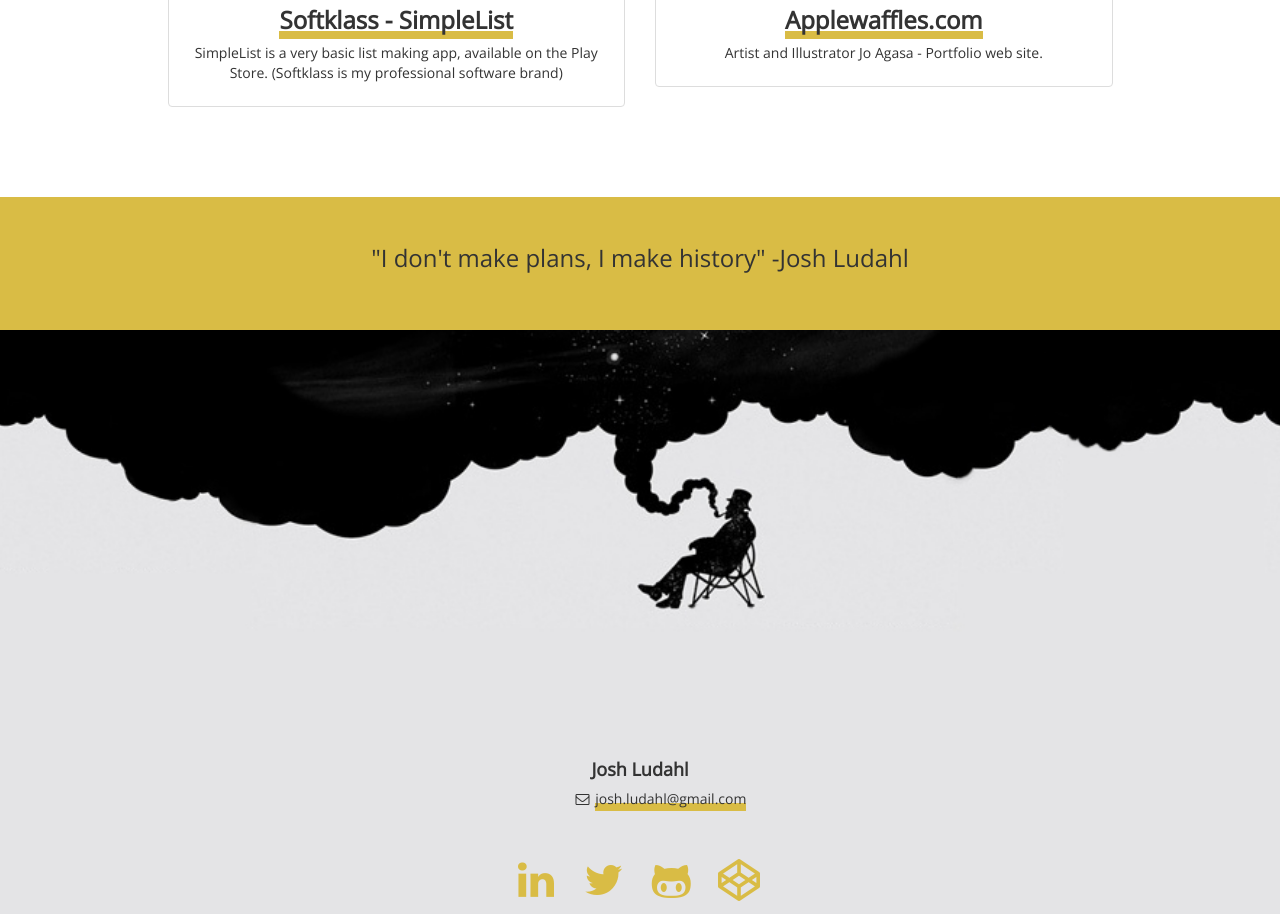
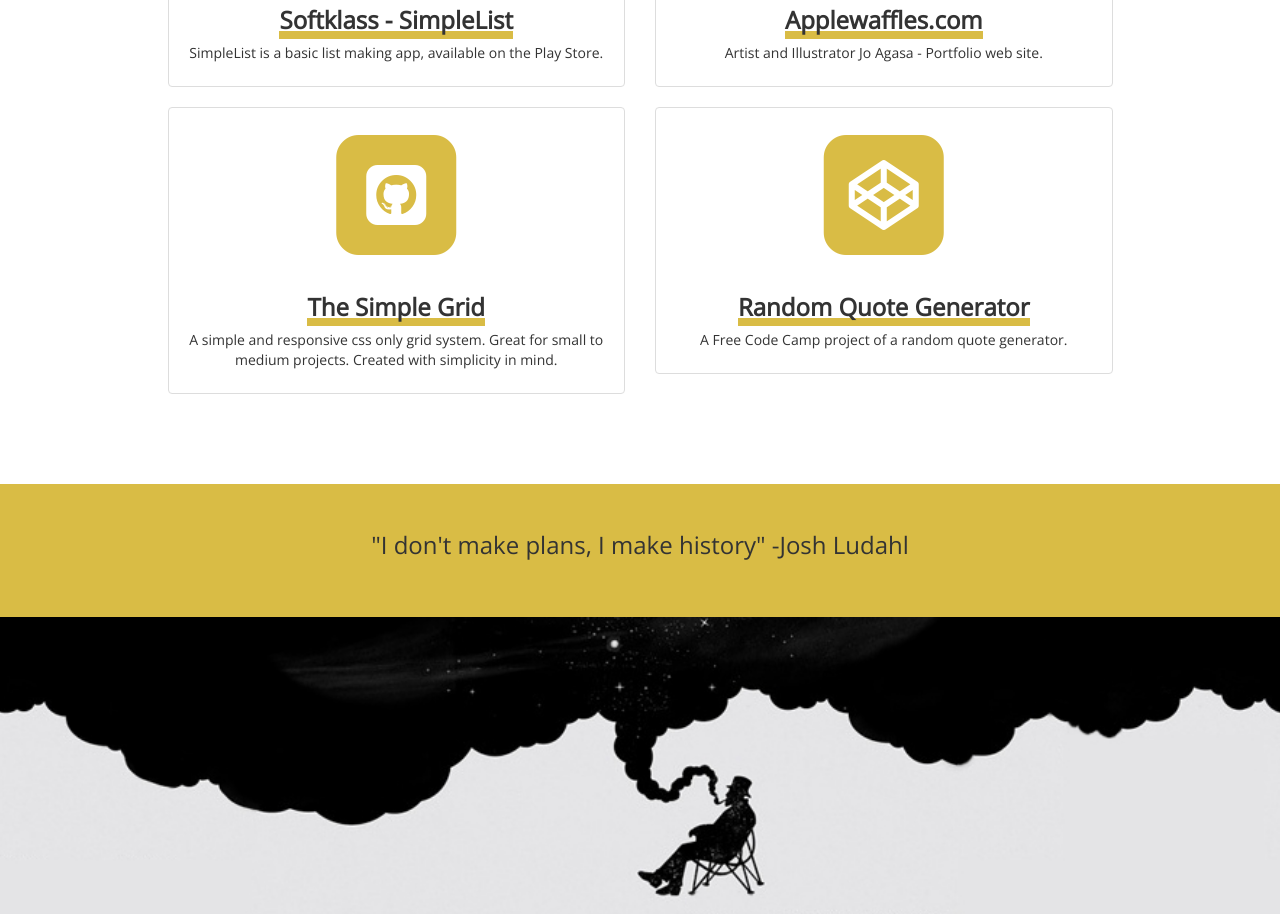
Before and after one commit to JoshLudahl/JoshLudahl.github.io, a plain HTML site: page index.html in a window 1280 px wide. Shown: the part 2858-3772 px from the top of the page. Drawn offline with nearby package versions, Linux system fonts and the light colour scheme; a web font is replaced by a local one.

Commit message:
Updated Portfolio
Update portfolio and footer links.

```diff
--- a/index.html
+++ b/index.html
@@ -16,16 +16,16 @@
 
     <!-- Custom CSS -->
     <link href="css/styles.css" rel="stylesheet">
-    <link href="img/favicon.fw.png" rel="icon" type="image/png" />
+    <link href="img/favicon.fw.png" rel="icon" type="image/png"/>
 
     <!-- Custom Fonts -->
     <link href="font-awesome/css/font-awesome.min.css" rel="stylesheet" type="text/css">
-    <link href="http://fonts.googleapis.com/css?family=Source+Sans+Pro:300,400,700,300italic,400italic,700italic" rel="stylesheet" type="text/css">
+    <link href="http://fonts.googleapis.com/css?family=Source+Sans+Pro:300,400,700,300italic,400italic,700italic"
+          rel="stylesheet" type="text/css">
 
 </head>
 
 <body>
-
 
 
 <!-- Navigation -->
@@ -33,7 +33,8 @@
     <div class="container-fluid">
         <!-- Brand and toggle get grouped for better mobile display -->
         <div class="navbar-header">
-          <button type="button" class="navbar-toggle collapsed" data-toggle="collapse" data-target="#bs-example-navbar-collapse-1" aria-expanded="false">
+            <button type="button" class="navbar-toggle collapsed" data-toggle="collapse"
+                    data-target="#bs-example-navbar-collapse-1" aria-expanded="false">
                 <span class="sr-only">Toggle navigation</span>
                 <span class="icon-bar"></span>
                 <span class="icon-bar"></span>
@@ -41,7 +42,7 @@
             </button>
 
             <a class="navbar-brand" href="#top">
-      <img alt="Brand" src="img/flag.fw.png" />
+                <img alt="Brand" src="img/flag.fw.png"/>
             </a>
             <a class="navbar-brand" href="#top">Josh Ludahl</a>
         </div>
@@ -72,7 +73,8 @@
         <div class="row">
             <div class="col-lg-12 text-center link-underline">
                 <h2>Welcome to the personal project portal for Josh Ludahl. </h2>
-                    <p>This site is where I keep my current and past project on display. If you like what you see, feel free to get in <a href="#contact">touch</a>.</p>
+                <p>This site is where I keep my current and past project on display. If you like what you see, feel free
+                    to get in <a href="#contact">touch</a>.</p>
             </div>
         </div>
 
@@ -105,7 +107,8 @@
                             <h4>
                                 <strong>Mobile</strong>
                             </h4>
-                                <p>I enjoy building for mobile and web with a special interest in running-related applications</p>
+                            <p>I enjoy building for mobile and web with a special interest in running-related
+                                applications</p>
                             <a href="#contact">Learn More</a>
                         </div>
                     </div>
@@ -113,7 +116,7 @@
                         <div class="service-item">
                                 <span class="fa-stack fa-4x">
                                 <i class="fa fa-circle fa-stack-2x"></i>
-                                <i class="fa fa-lightbulb-o fa-stack-1x text-primary"></i>
+                                <i class="fa fa-globe fa-stack-1x text-primary"></i>
                             </span>
                             <h4>
                                 <strong>Web</strong>
@@ -131,7 +134,8 @@
                             <h4>
                                 <strong>Fist Bump</strong>
                             </h4>
-                                <p>I'm a pretty laid-back guy so feel free to get in touch for a project, or just to say hi.</p>
+                            <p>I'm a pretty laid-back guy so feel free to get in touch for a project, or just to say
+                                hi.</p>
                             <a href="#contact">Fist bump</a>
                         </div>
                     </div>
@@ -155,16 +159,19 @@
                 <p>
                     Below you will find some of the projects I've worked on. A lot of these projects are for fun.
                 </p>
+
+
                 <div class="row">
-
 
                     <div class="col-md-6 ">
                         <div class="thumbnail portfolio-item">
                             <img src="img/runner.jpg" alt="...">
                             <div class="caption">
-                       <h3 class="text-center"><a href="http://www.makemy.run" target="_blank">Makemy.run</a></h3>
+                                <h3 class="text-center"><a href="https://agile-hollows-78681.herokuapp.com/"
+                                                           target="_blank">Makemy.run</a></h3>
                                 <p>
-                         Currently working on a personal running log / web application. (a work in progress, expect errors and stuff)
+                                    Currently working on a personal running log / web application. (a work in progress,
+                                    expect errors and stuff)
                                 </p>
                             </div>
                         </div>
@@ -174,7 +181,8 @@
                         <div class="thumbnail portfolio-item">
                             <img src="img/portfolio.png" alt="...">
                             <div class="caption">
-                       <h3 class="text-center"><a href="http://www.ludahl.com" target="_blank">Ludahl Photography</a></h3>
+                                <h3 class="text-center"><a href="http://www.ludahl.com" target="_blank">Ludahl
+                                    Photography</a></h3>
                                 <p>
                                     A site to showcase hobby photography with a simplistic design.
                                 </p>
@@ -189,9 +197,11 @@
                         <div class="thumbnail portfolio-item">
                             <img src="img/softklass_logo.fw.png" alt="...">
                             <div class="caption">
-                       <h3 class="text-center"><a href="https://play.google.com/store/apps/details?id=com.softklass.ohlaph.todo&hl=en" target="_blank">Softklass - SimpleList</a></h3>
+                                <h3 class="text-center"><a
+                                        href="https://play.google.com/store/apps/details?id=com.softklass.ohlaph.todo&hl=en"
+                                        target="_blank">Softklass - SimpleList</a></h3>
                                 <p>
-                         SimpleList is a very basic list making app, available on the Play Store. (Softklass is my professional software brand)
+                                    SimpleList is a basic list making app, available on the Play Store.
                                 </p>
 
                             </div>
@@ -199,12 +209,12 @@
                     </div>
 
 
-
                     <div class="col-md-6">
                         <div class="thumbnail portfolio-item">
                             <img src="img/apple.jpg" alt="...">
                             <div class="caption">
-                       <h3 class="text-center"><a href="http://www.applewaffles.com" target="_blank">Applewaffles.com</a></h3>
+                                <h3 class="text-center"><a href="http://www.applewaffles.com" target="_blank">Applewaffles.com</a>
+                                </h3>
                                 <p>
                                     Artist and Illustrator Jo Agasa - Portfolio web site.
                                 </p>
@@ -212,7 +222,41 @@
                         </div>
                     </div>
                 </div>
+                <div class="row">
 
+                    <div class="col-md-6 ">
+                        <div class="thumbnail portfolio-item">
+                                <span class="fa-stack fa-5x fa-lg">
+                                    <i class="fa fa-square fa-stack-2x"></i>
+                                    <i class="fa fa-github-square fa-stack-1x fa-inverse"></i>
+                                </span>
+                            <div class="caption">
+                                <h3 class="text-center"><a href="https://github.com/JoshLudahl/SimpleGrid"
+                                                           target="_blank">The Simple Grid</a></h3>
+                                <p>
+                                    A simple and responsive css only grid system. Great for small to medium projects.
+                                    Created with simplicity in mind.
+                                </p>
+                            </div>
+                        </div>
+                    </div>
+
+                    <div class="col-md-6">
+                        <div class="thumbnail portfolio-item">
+                            <span class="fa-stack fa-5x fa-lg">
+                                <i class="fa fa-square fa-stack-2x"></i>
+                                <i class="fa fa-codepen fa-stack-1x fa-inverse"></i>
+                            </span>
+                            <div class="caption">
+                                <h3 class="text-center"><a href="http://codepen.io/ohlaph/full/rLwZVx/" target="_blank">Random Quote Generator</a></h3>
+                                <p>
+                                    A Free Code Camp project of a random quote generator.
+                                </p>
+                            </div>
+                        </div>
+                    </div>
+
+                </div>
 
 
             </div>
@@ -223,7 +267,6 @@
     </div>
 
 
-
 </section>
 
 <!-- aside quote -->
@@ -231,8 +274,8 @@
     <div class="container">
         <div class="row">
             <div class="col-lg-12 text-center">
-                    <h3>"I don't make plans, I make history"  -Josh Ludahl</h3>
-                    <br />
+                <h3>"I don't make plans, I make history" -Josh Ludahl</h3>
+                <br/>
             </div>
         </div>
     </div>
@@ -246,30 +289,31 @@
                 <h4><strong>Josh Ludahl</strong>
                 </h4>
 
-                    <ul class="link-underline">
-                        <li><i class="fa fa-envelope-o fa-fw"></i>  <a href="mailto:josh.ludahl@gmail.com">josh.ludahl@gmail.com</a>
-                        </li>
-                    </ul>
                 <br><br>
                 <ul class="list-inline">
+
+                    <li><a href="mailto:josh.ludahl@gmail.com" title="Email Me!"><i class="fa fa-envelope-o fa-fw fa-3x footer-fa"></i></a></li>
                     <li>
-                            <a href="http://www.linkedin.com/in/joshludahl" title="LinkedIn"><i class="fa fa-linkedin fa-fw fa-3x footer-fa"></i></a>
+                        <a href="http://www.linkedin.com/in/joshludahl" title="LinkedIn"><i
+                                class="fa fa-linkedin fa-fw fa-3x footer-fa"></i></a>
                     </li>
                     <li>
-                            <a href="https://www.twitter.com/JoshLudahl" title="Twitter"><i class="fa fa-twitter fa-fw fa-3x footer-fa"></i></a>
+                        <a href="https://www.twitter.com/JoshLudahl" title="Twitter"><i
+                                class="fa fa-twitter fa-fw fa-3x footer-fa"></i></a>
                     </li>
                     <li>
-                            <a href="https://github.com/ohlaph" title="GitHub"><i class="fa fa-github-alt fa-fw fa-3x footer-fa"></i></a>
+                        <a href="https://github.com/ohlaph" title="GitHub"><i
+                                class="fa fa-github-alt fa-fw fa-3x footer-fa"></i></a>
                     </li>
                     <li>
-                            <a href="http://www.codepen.io/ohlaph/" title="CodePen"><i class="fa fa-codepen fa-fw fa-3x footer-fa"></i></a>
+                        <a href="http://www.codepen.io/ohlaph/" title="CodePen"><i
+                                class="fa fa-codepen fa-fw fa-3x footer-fa"></i></a>
                     </li>
                 </ul>
             </div>
         </div>
     </div>
 </footer>
-
 
 
 <!-- jQuery -->
@@ -283,8 +327,8 @@
 <script>
 
     // Scrolls to the selected menu item on the page
-    $(function() {
-        $('a[href*=#]:not([href=#])').click(function() {
+    $(function () {
+        $('a[href*=#]:not([href=#])').click(function () {
             if (location.pathname.replace(/^\//, '') == this.pathname.replace(/^\//, '') || location.hostname == this.hostname) {
 
                 var target = $(this.hash);
@@ -300,16 +344,14 @@
     });
 
 
-
-
 </script>
 
 <script>
     // fade the headSpan text
-    $( ".headSpan" ).animate({
-        left: [ "+=50", "swing" ],
-        opacity: [ 0.55, "linear" ]
-    }, 300 );
+    $(".headSpan").animate({
+        left: ["+=50", "swing"],
+        opacity: [0.55, "linear"]
+    }, 300);
 </script>
 
 </body>
```
Also changed, not shown: img/quote.jpg (added). Lines whose indentation alone changed are shown as unchanged.
